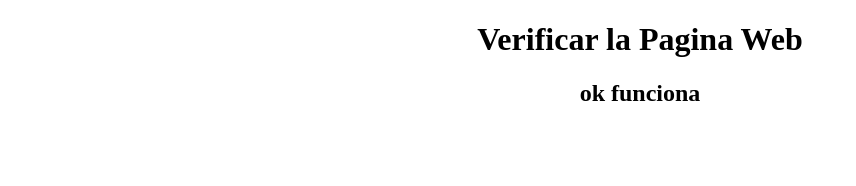
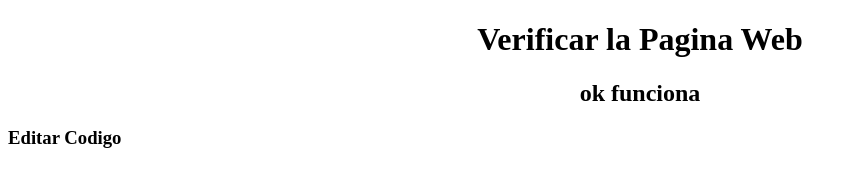
Before and after one commit to Salvadorht30/proyectoonline, a plain HTML site: page index.html in a window 1280 px wide. Shown: the whole page, without its empty margins (0-856 px from the left). Drawn offline with Linux system fonts and the light colour scheme.

Commit message:
Update index.html

```diff
--- a/index.html
+++ b/index.html
@@ -11,5 +11,6 @@
 <center> <h2>
 	ok funciona</h2>
 </center>
+	<h3> Editar Codigo</3>
 </body>
 </html>
```
